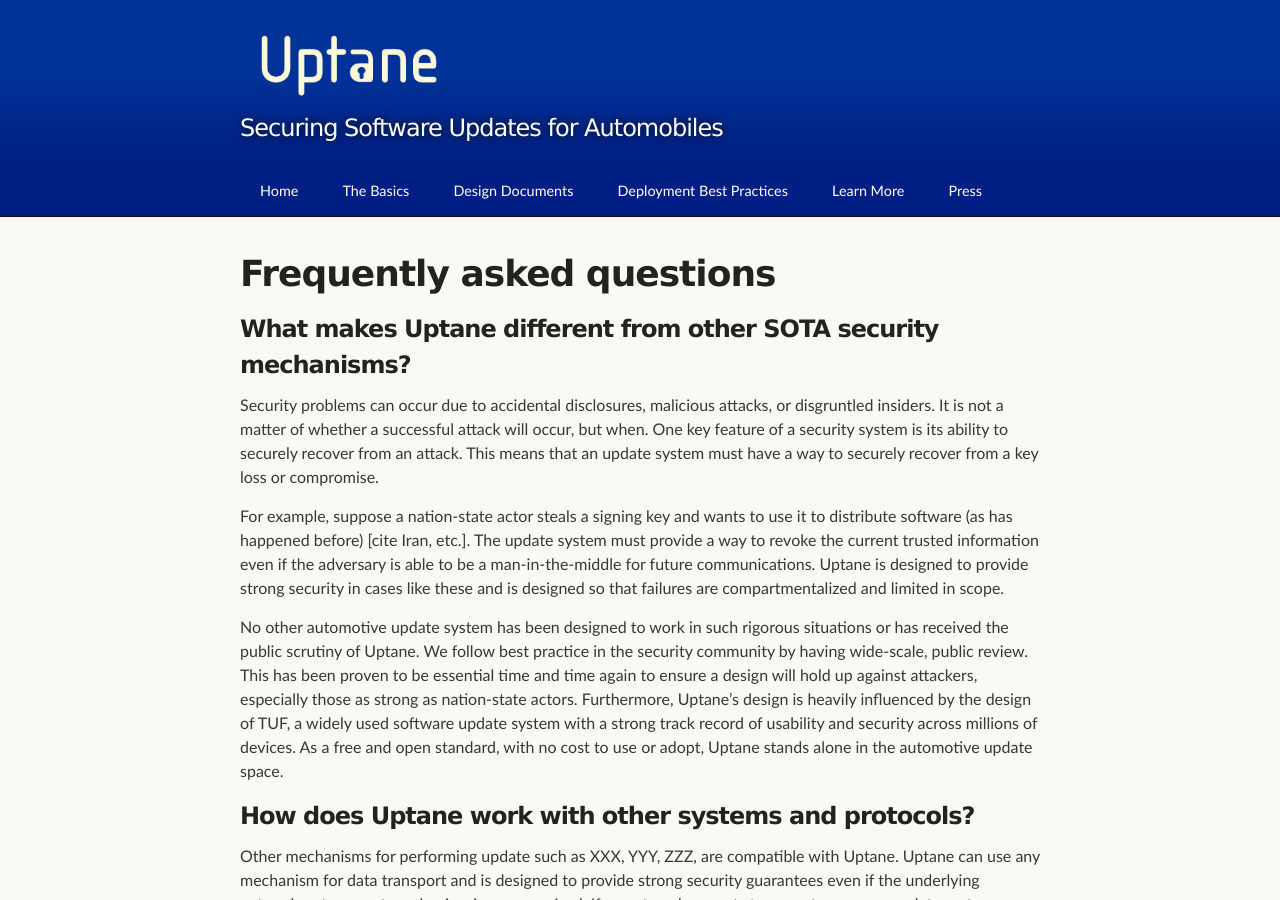
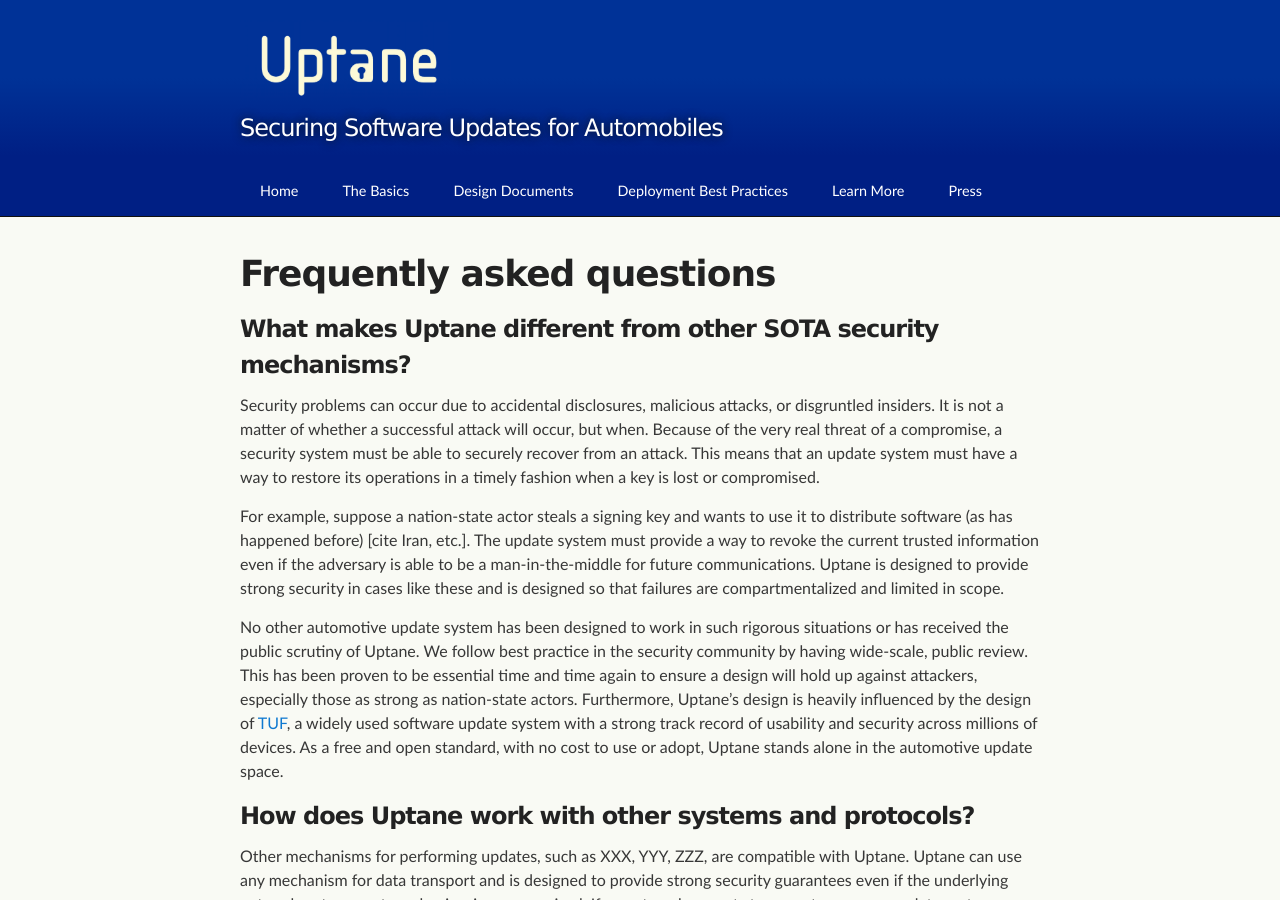
Before and after one commit to uptane/deployment-considerations, a Jekyll site: the page built from faq.md, in a window 1280 px wide and 900 px high. Built offline with Jekyll 4.4.1, drawn with Linux system fonts in a browser that asks for light colours; our own code applies the rules of GitHub Pages for plain Markdown files; some of the changed text lies outside the part shown.

Commit message:
a few tweaks in wording
I made some small changes in the opening paragraph to eliminate repetition and enhance readability.

```diff
--- a/faq.md
+++ b/faq.md
@@ -8,9 +8,7 @@ css_id: faq
 ### **What makes Uptane different from other SOTA security mechanisms?**
 
 Security problems can occur due to accidental disclosures, malicious attacks, or disgruntled insiders.  It is not
-a matter of whether a successful attack will occur, but when.  One key feature of a security system is its
-ability to securely recover from an attack.  This means that an update system must have a way to securely
-recover from a key loss or compromise.
+a matter of whether a successful attack will occur, but when.  Because of the very real threat of a compromise, a security system must be able to securely recover from an attack. This means that an update system must have a way to restore its operations in a timely fashion when a key is lost or compromised.
 
 For example, suppose a nation-state actor steals a signing key and wants to use it to distribute software (as has
 happened before) [cite Iran, etc.].  The update system must provide a way to revoke the current trusted
@@ -22,13 +20,13 @@ No other automotive update system has been designed to work in such rigorous sit
 received the public scrutiny of Uptane.  We follow best practice in the security community by having
 wide-scale, public review.  This has been proven to be essential time and time again to ensure a
 design will hold up against attackers, especially those as strong as nation-state actors.  Furthermore,
-Uptane's design is heavily influenced by the design of TUF, a widely used software update system
+Uptane's design is heavily influenced by the design of [TUF](https://theupdateframework.io/), a widely used software update system
 with a strong track record of usability and security across millions of devices.  As a free and open
 standard, with no cost to use or adopt, Uptane stands alone in the automotive update space.
 
 
 ### **How does Uptane work with other systems and protocols?**
-Other mechanisms for performing update such as XXX, YYY, ZZZ, are compatible with Uptane. Uptane can use
+Other mechanisms for performing updates, such as XXX, YYY, ZZZ, are compatible with Uptane. Uptane can use
 any mechanism for data transport and is designed to provide strong security guarantees even if the
 underlying network or transport mechanism is compromised. If an automaker wants to move to a secure
 update system, keeping their existing update system as a transport for Uptane is an effective way to do so.
```
